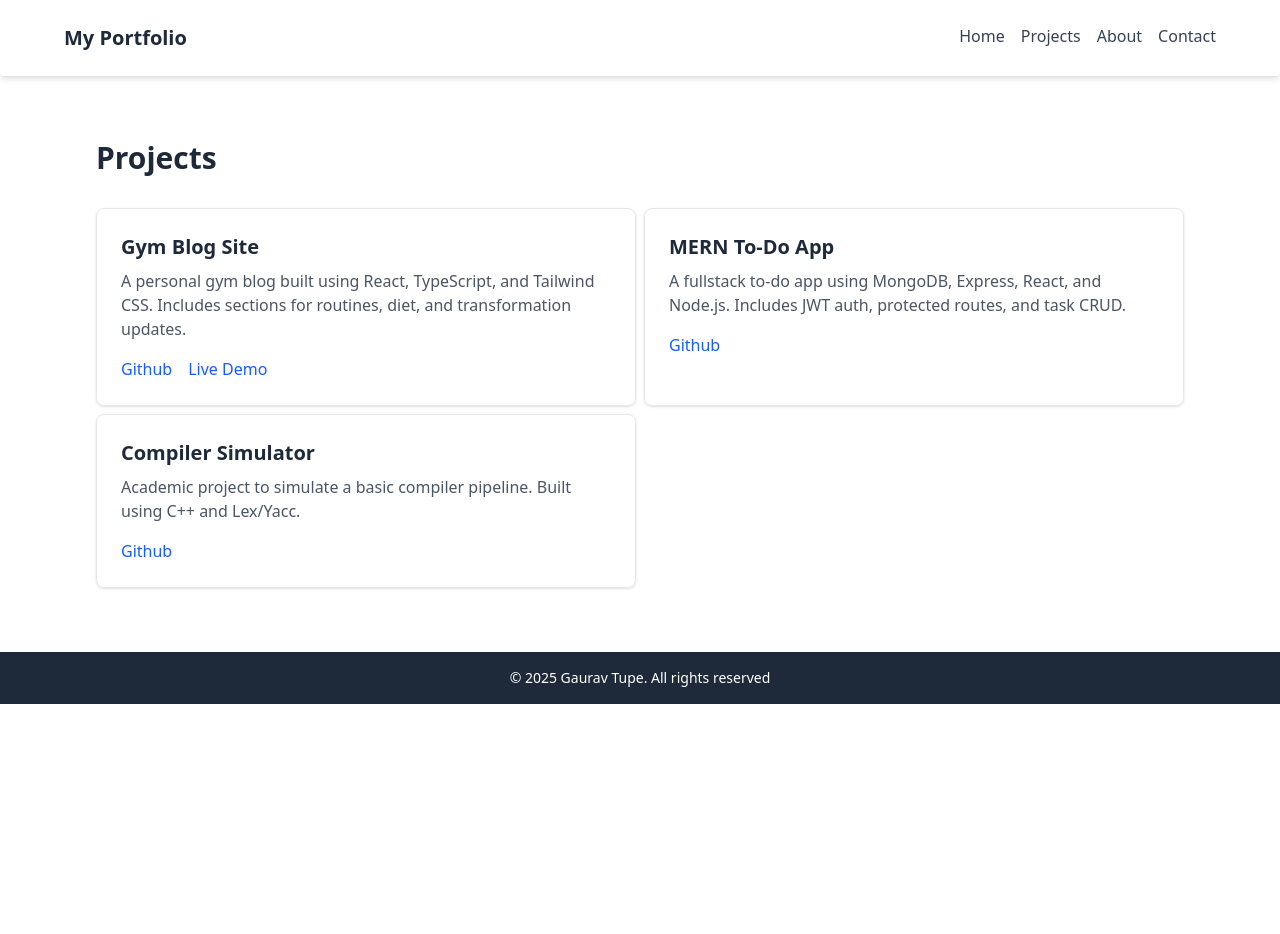
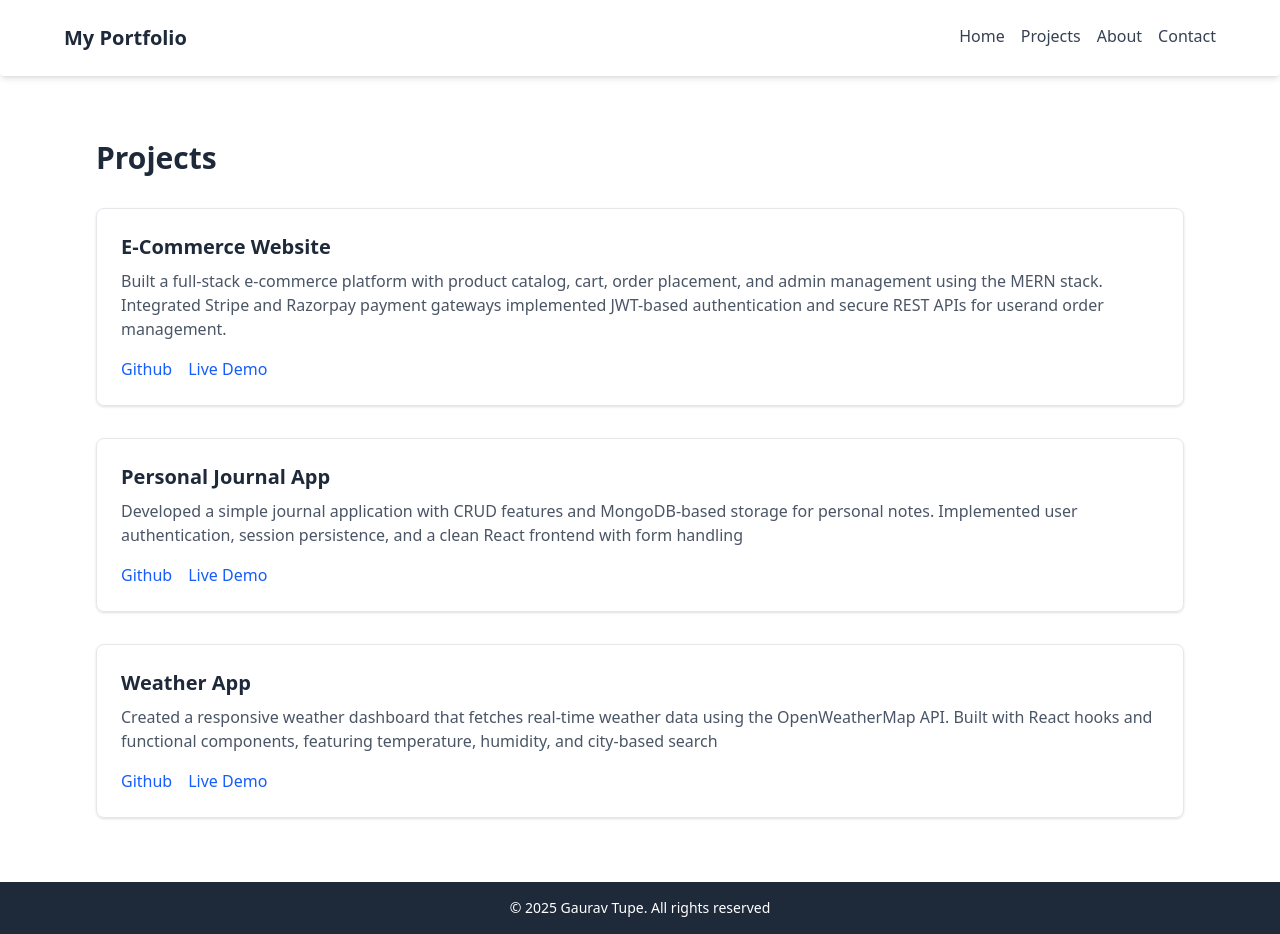
Before and after one commit to VictorPersona/my-portfolio, a Next.js app: page /projects in a window 1280 px wide. Before the commit the page ends 800 px from the top, so only its background shows below. Built offline with nearby package versions, Linux system fonts and the light colour scheme.

Commit message:
Completed just data filling and deployment remaining

```diff
--- a/app/api/send/route.ts
+++ b/app/api/send/route.ts
@@ -1,25 +1,26 @@
-import { EmailTemplate } from "@/components/email-template";
-import { Resend } from "resend";
-
+import { EmailTemplate } from '@/components/email-template'
+import { Resend } from 'resend'
 
 const resend = new Resend(process.env.RESEND_API_KEY)
 
-export  async function  POST(request:Request){
-    const body = request.json()
-    try{
-        const { data, error } = await resend.emails.send({
-          from: 'Website <onboarding@resend.dev>',
-          to:['gauravtupe00@gmail.com'],
-          subject:"Hello",
-          react:EmailTemplate({name:'Jhon',email:"jd",message:"jda"}),
-        })
-        if(error){
-            return Response.json({error},{status:500});
-        }
-        return Response.json(data);
+export async function POST(request: Request) {
+  const body = await request.json()
+  try {
+    const { data, error } = await resend.emails.send({
+      from: 'Website <onboarding@resend.dev>',
+      to: ['gauravtupe00@gmail.com'],
+      subject: 'Hello',
+      react: EmailTemplate({
+        name: body.name,
+        email: body.email,
+        message: body.message,
+      }),
+    })
+    if (error) {
+      return Response.json({ error }, { status: 500 })
     }
-    catch(error){
-        return Response.json({error},{status:500})
-    }
-
+    return Response.json(data)
+  } catch (error) {
+    return Response.json({ error }, { status: 500 })
+  }
 }
--- a/app/page.tsx
+++ b/app/page.tsx
@@ -3,7 +3,7 @@ import avatar from '@/public/avatar.png'
 import Link from 'next/link'
 export default function HomePage() {
   return (
-    <section className="flex flex-col-reverse md:flex-row py-10 items-center justify-between min-h-screen ">
+    <section className="flex flex-col-reverse md:flex-row  py-10 items-center  max-w-6xl mx-auto px-4 justify-between min-h-screen ">
       <div className="flex-1 text-center md:text-left ">
         <h1 className="text-4xl font-extrabold md:text-5xl text-gray-800 mb-4">
           Hi, I'm Gaurav Tupe
@@ -14,11 +14,22 @@ export default function HomePage() {
         <p className=" text-gray-500 mb-6">
           Learning and Building FullStack Websites
         </p>
-        <Link href="/projects">
-          <button className="px-6 py-2 bg-black text-white rounded transition hover:bg-gray-800">
+        <div className="flex flex-col sm:flex-row gap-4 justify-center md:justify-start">
+          <Link
+            href="/projects"
+            className="inline-block px-6 py-2 bg-black text-white rounded transition hover:bg-gray-800"
+          >
             View Projects
-          </button>
-        </Link>
+          </Link>
+          <a
+            href="/resume.pdf"
+            download
+            target="_blank"
+            className="inline-block px-6 py-2 bg-black text-white rounded transition hover:bg-gray-800"
+          >
+            Download Resume
+          </a>
+        </div>
       </div>
       <div className="flex-1 flex justify-center mb-10 md:mb-0">
         <Image
--- a/components/Projects.tsx
+++ b/components/Projects.tsx
@@ -1,5 +1,5 @@
 import ProjectCard from './ProjectCard'
-
+import { projects } from './data/projectData'
 export default function Projects() {
   return (
     <section className="max-w-6xl mx-auto px-4 py-16">
@@ -7,7 +7,7 @@ export default function Projects() {
         <div className="">
           <h1 className="text-3xl font-bold text-gray-800">Projects</h1>
         </div>
-        <div className="grid md:grid-cols-2 gap-2">
+        {/* <div className="grid md:grid-cols-2 gap-2">
           <ProjectCard
             title="Gym Blog Site"
             description="A personal gym blog built using React, TypeScript, and Tailwind CSS. Includes sections for routines, diet, and transformation updates."
@@ -24,7 +24,16 @@ export default function Projects() {
             description="Academic project to simulate a basic compiler pipeline. Built using C++ and Lex/Yacc."
             github="https://github.com/gauravtupe/compiler-sim"
           />
-        </div>
+        </div> */}
+        {projects.map((project) => (
+          <ProjectCard
+            title={project.title}
+            description={project.description}
+            github={project.github}
+            demo={project.live}
+            key={project.title}
+          />
+        ))}
       </div>
     </section>
   )
--- a/components/data/projectData.ts
+++ b/components/data/projectData.ts
@@ -8,18 +8,27 @@ export type Project = {
 
 export const projects: Project[] = [
   {
-    title: 'Personal Portfolio',
+    title: 'E-Commerce Website',
     description:
-      'A sleek, responsive portfolio built with Next.js and Tailwind CSS.',
-    stack: ['Next.js', 'Tailwind', 'TypeScript'],
-    github: 'https://github.com/yourusername/portfolio',
+      'Built a full-stack e-commerce platform with product catalog, cart, order placement, and admin management using the MERN stack. Integrated Stripe and Razorpay payment gateways implemented JWT-based authentication and secure REST APIs for userand order management.',
+    stack: ['React', ' Node.js', 'Express.js', 'MongoDB'],
+    github: 'https://github.com/VictorPersona/E-Commerce',
     live: 'https://your-portfolio.vercel.app',
   },
   {
-    title: 'Todo App',
-    description: 'A fullstack MERN to-do list app with JWT auth and MongoDB.',
-    stack: ['React', 'Node.js', 'MongoDB'],
-    github: 'https://github.com/yourusername/todo-app',
-    live: 'https://todo-app.vercel.app',
+    title: 'Personal Journal App',
+    description:
+      'Developed a simple journal application with CRUD features and MongoDB-based storage for personal notes.  Implemented user authentication, session persistence, and a clean React frontend with form handling',
+    stack: ['React', ' Node.js', 'Express.js', 'MongoDB'],
+    github: 'https://github.com/VictorPersona/personal-journal-app',
+    live: 'https://your-portfolio.vercel.app',
+  },
+  {
+    title: 'Weather App ',
+    description:
+      ' Created a responsive weather dashboard that fetches real-time weather data using the OpenWeatherMap API. Built with React hooks and functional components, featuring temperature, humidity, and city-based search',
+    stack: ['React', 'OpenWeatherMap API'],
+    github: 'https://github.com/VictorPersona/weather-app',
+    live: 'https://your-portfolio.vercel.app',
   },
 ]
--- a/components/email-template.tsx
+++ b/components/email-template.tsx
@@ -1,13 +1,17 @@
-import * as React from 'react';
+import * as React from 'react'
 
-interface EmailTemplateProps{
-    name:string,
-    email:string,
-    message:string
+interface EmailTemplateProps {
+  name: string
+  email: string
+  message: string
 }
 
-export function EmailTemplate({name}:EmailTemplateProps){
-    return(<div>
-        <h1>Welcome,{name}</h1>
-    </div>)
+export function EmailTemplate({ name, email, message }: EmailTemplateProps) {
+  return (
+    <div>
+      <h1>Welcome,{name}</h1>
+      <p>Email: {email}</p>
+      <p>Message : {message}</p>
+    </div>
+  )
 }
```
Also changed, not shown: 1 other file (tests, documents, lock files or other folders).
